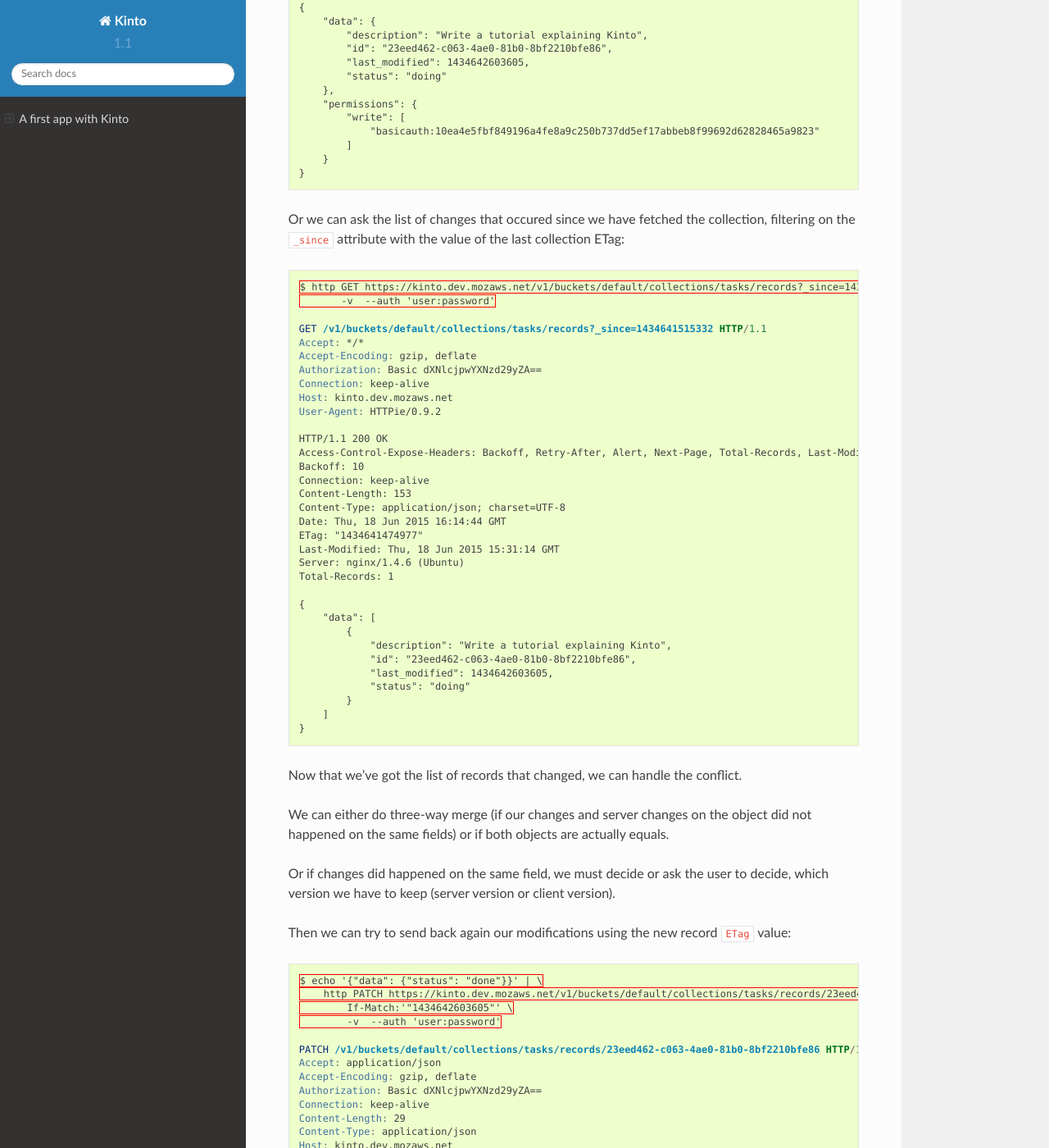
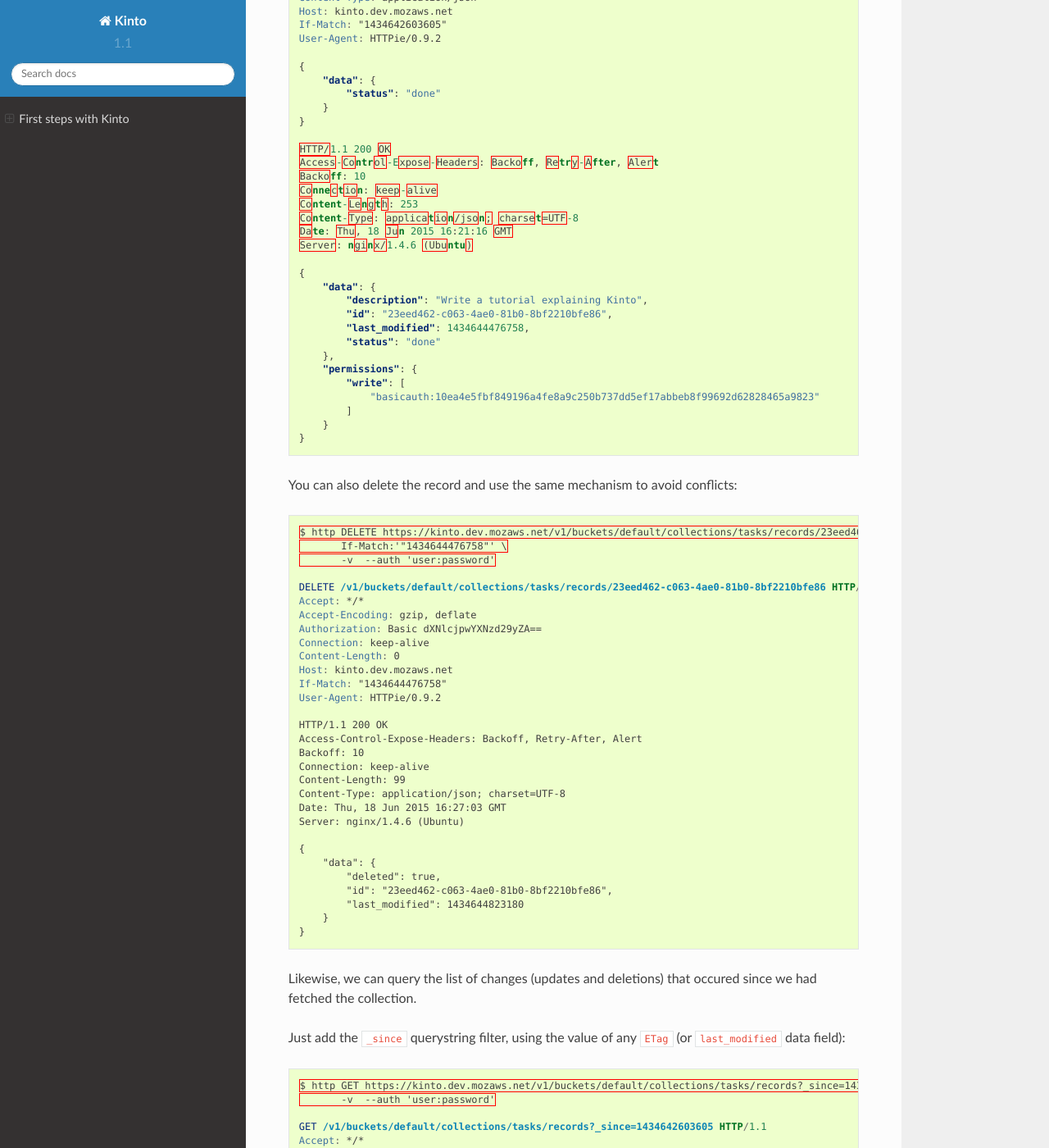
Before and after one commit to Kinto/kinto, a Sphinx documentation site: the page built from docs/tutorial.rst, in a window 1280 px wide and 1400 px high, scrolled down 5094 px. Shown: the whole window at 82% size. Built offline with Sphinx 7.4.7 and the Read the Docs theme 2.0.0, drawn with Linux system fonts in a browser that asks for light colours; some of the changed text lies outside the part shown.

Commit message:
Improve flow and remove feature not available

```diff
--- a/docs/tutorial.rst
+++ b/docs/tutorial.rst
@@ -1,12 +1,12 @@
 .. _tutorial:
 
-A first app with Kinto
+First steps with Kinto
 ######################
 
 There are actually two kinds of applications where *Kinto* is
-particulary relevant:
+particulary relevant as a storage backend:
 
-  - Sync user data between her devices;
+  - Sync user data between devices;
   - Sync and share data between users, with fined-grained permissions.
 
 
@@ -18,55 +18,17 @@
 
 
 In order to separate data between each user, we will use the default
-*personal bucket* to create our collection:
+*personal bucket*.
 
-.. code-block:: http
+Unlike other buckets, the collections in the ``default`` bucket are created
+implicitly.
 
-    $ echo '{"data": {}}' | \
-        http PUT https://kinto.dev.mozaws.net/v1/buckets/default/collections/tasks \
-             --auth 'user:password'
-
-    PUT /v1/buckets/default/collections/tasks HTTP/1.1
-    Accept: application/json
-    Accept-Encoding: gzip, deflate
-    Authorization: Basic dXNlcjpwYXNzd29yZA==
-    Connection: keep-alive
-    Content-Length: 13
-    Content-Type: application/json
-    Host: kinto.dev.mozaws.net
-    User-Agent: HTTPie/0.9.2
-
-    {
-        "data": {}
-    }
-
-    HTTP/1.1 200 OK
-    Access-Control-Expose-Headers: Backoff, Retry-After, Alert
-    Backoff: 10
-    Connection: keep-alive
-    Content-Length: 155
-    Content-Type: application/json; charset=UTF-8
-    Date: Thu, 18 Jun 2015 15:18:18 GMT
-    Server: nginx/1.4.6 (Ubuntu)
-
-    {
-        "data": {
-            "id": "tasks",
-            "last_modified": 1434640698718
-        },
-        "permissions": {
-            "write": [
-                "basicauth:10ea4e5fbf849196a4fe8a9c250b737dd5ef17abbeb8f99692d62828465a9823"
-            ]
-        }
-    }
-
-As soon as the collection has been created, you may want to start to add some tasks in it.
-
-Let start with a really simple data model:
+Let us start with a really simple data model:
 
   - ``description``: A string describing the task
   - ``status``: The status of the task, (e.g. ``todo``, ``doing`` or ``done``).
+
+And post a sample record in the ``tasks`` collection:
 
 .. code-block:: http
 
@@ -115,7 +77,7 @@
     }
 
 
-Let's grab our new list of tasks:
+Let us fetch our new collection of tasks:
 
 .. code-block:: http
 
@@ -201,25 +163,23 @@
     }
 
 There you should ask yourself, what happens if another device already
-updated the record in between, will I override its change?
+updated the record in between, will this request overwrite changes?
 
-You've got two conflicts resolution behaviors:
+With the request shown above, yes it will.
 
-- Server wins, in that case the server will reject changes in case
-  something changed on server side.
-- Client wins, in that case the change will override previous changes
+In case you want the server to reject changes if the record was modified
+in the interim, you must send the ``If-Match`` header.
 
-The previous call above is the Client wins behavior.
+In the ``If-Match`` header, you can send either the ``ETag`` header value you
+obtained while fetching the collection, or the value of the ``last_modified``
+data field you had for this record.
 
-In case you want to use the *Server wins* behavior you must send the
-``If-Match`` header:
-
-Let say, we didn't refresh the server since our first POST and we send
-the ETag we obtained while fetching the collection ``"1434641515332"``:
+Let's try to modify the record using an obsolete value of ``ETag`` (obtained
+while we fetched the collection):
 
 .. code-block:: http
 
-    $ echo '{"data": {"status": "doing"}}' | \
+    $ echo '{"data": {"status": "done"}}' | \
         http PATCH https://kinto.dev.mozaws.net/v1/buckets/default/collections/tasks/records/23eed462-c063-4ae0-81b0-8bf2210bfe86 \
             If-Match:'"1434641515332"' \
             -v  --auth 'user:password'
@@ -258,9 +218,11 @@
         "message": "Resource was modified meanwhile"
     }
 
-The server rejects the modification with a 412 error code.
+As expected here, the server rejects the modification with a ``412 Precondition Failed``
+error response.
 
-In order to merge both version, we can fetch the last version of this single record:
+In order to update this record safely, we can fetch the last version of this single record,
+and merge attributes locally:
 
 .. code-block:: http
 
@@ -301,57 +263,12 @@
         }
     }
 
-Or we can ask the list of changes that occured since we have fetched
-the collection, filtering on the ``_since`` attribute with the value
-of the last collection ETag:
+The strategy to merge changes locally are up to client, and might depend
+on the client specifications. *Three-way merge* is possible when changes do
+not affect the same fields, or if both objects are equal. Prompting the user
+to decide what version should be kept might also be an option.
 
-.. code-block:: http
-
-    $ http GET https://kinto.dev.mozaws.net/v1/buckets/default/collections/tasks/records?_since=1434641515332 \
-           -v  --auth 'user:password'
-
-    GET /v1/buckets/default/collections/tasks/records?_since=1434641515332 HTTP/1.1
-    Accept: */*
-    Accept-Encoding: gzip, deflate
-    Authorization: Basic dXNlcjpwYXNzd29yZA==
-    Connection: keep-alive
-    Host: kinto.dev.mozaws.net
-    User-Agent: HTTPie/0.9.2
-
-    HTTP/1.1 200 OK
-    Access-Control-Expose-Headers: Backoff, Retry-After, Alert, Next-Page, Total-Records, Last-Modified, ETag
-    Backoff: 10
-    Connection: keep-alive
-    Content-Length: 153
-    Content-Type: application/json; charset=UTF-8
-    Date: Thu, 18 Jun 2015 16:14:44 GMT
-    ETag: "1434641474977"
-    Last-Modified: Thu, 18 Jun 2015 15:31:14 GMT
-    Server: nginx/1.4.6 (Ubuntu)
-    Total-Records: 1
-
-    {
-        "data": [
-            {
-                "description": "Write a tutorial explaining Kinto",
-                "id": "23eed462-c063-4ae0-81b0-8bf2210bfe86",
-                "last_modified": 1434642603605,
-                "status": "doing"
-            }
-        ]
-    }
-
-Now that we've got the list of records that changed, we can handle the conflict.
-
-We can either do three-way merge (if our changes and server changes on
-the object did not happened on the same fields) or if both objects are
-actually equals.
-
-Or if changes did happened on the same field, we must decide or ask
-the user to decide, which version we have to keep (server version or
-client version).
-
-Then we can try to send back again our modifications using the new
+Once merged, we can send back again our modifications using the last
 record ``ETag`` value:
 
 .. code-block:: http
@@ -401,8 +318,8 @@
         }
     }
 
-You can also delete the record and use the same mechanism for
-synchronization:
+
+You can also delete the record and use the same mechanism to avoid conflicts:
 
 .. code-block:: http
 
@@ -437,9 +354,11 @@
         }
     }
 
-If you want to obtain the list of records that were updated or
-deleted, you can use the ``_since`` parameter with the last ETag you
-had:
+
+Likewise, we can query the list of changes (updates and deletions) that occured
+since we had fetched the collection.
+
+Just add the ``_since`` querystring filter, using the value of any ``ETag`` (or ``last_modified`` data field):
 
 .. code-block:: http
 
@@ -478,12 +397,16 @@
     }
 
 
-Build an app to share and sync data between user
-================================================
+The list will be empty if no change occured. Instead, you can also use the
+``If-None-Match`` header with the last ``ETag`` value in order to obtain a
+``304 Not Modified`` response if nothing changed.
 
-The only difference with what we've describe above is that you will
-not use the ``default`` user bucket, but you will create a bucket for
-your app:
+
+Sync and share data between users
+=================================
+
+Instead of using the *personal bucket*, we will create a specific bucket ``todo``
+for the application.
 
 .. code-block:: http
 
@@ -525,12 +448,13 @@
         }
     }
 
-Then you will have to define permissions about what you want people to
-be able to do with your bucket.
+By default, the creator is the only administrator (see ``write`` permission).
 
-In our case, we want people to be able create and share ``tasks``, so
-we will create a collection with the ``record:create`` permission for
-authenticated users:
+You will now have to define permissions to introduce collaboration.
+
+In our case, we want people to be able create and share tasks, so
+we will create a collection ``tasks`` with the ``record:create`` permission for
+authenticated users (i.e. ``system.Authenticated``):
 
 .. code-block:: http
 
@@ -587,7 +511,7 @@
    permission of any objects you are creating.
 
 
-Then Alice can create a task:
+Now Alice can create a task in this collection:
 
 .. code-block:: http
 
@@ -635,7 +559,7 @@
         }
     }
 
-And Bob can create a task:
+And Bob can also create a task:
 
 .. code-block:: http
 
@@ -684,51 +608,20 @@
     }
 
 
-Then Alice can only see her tasks:
-
-.. code-block::
-
-    $ http GET https://kinto.dev.mozaws.net/v1/buckets/todo/collections/tasks/records \
-        -v --auth 'alice:alicepassword'
-
-    GET /v1/buckets/todo/collections/tasks/records HTTP/1.1
-    Accept: */*
-    Accept-Encoding: gzip, deflate
-    Authorization: Basic YWxpY2U6YWxpY2VwYXNzd29yZA==
-    Connection: keep-alive
-    Host: kinto.dev.mozaws.net
-    User-Agent: HTTPie/0.9.2
-
-
-And Bob can only see his tasks:
-
-.. code-block:: http
-
-    $ http GET https://kinto.dev.mozaws.net/v1/buckets/todo/collections/tasks/records \
-        -v --auth 'bob:bobpassword'
-
-    GET /v1/buckets/todo/collections/tasks/records HTTP/1.1
-    Accept: */*
-    Accept-Encoding: gzip, deflate
-    Authorization: Basic Ym9iOmJvYnBhc3N3b3Jk
-    Connection: keep-alive
-    Host: kinto.dev.mozaws.net
-    User-Agent: HTTPie/0.9.2
-
-If Alice want to share a task with Bob, she can give him the ``read`` permission:
+If Alice wants to share a task with Bob, she can give him the ``read`` permission
+on her records:
 
 .. code-block:: http
 
     $ echo '{
-        "data": {},
         "permissions": {
             "read": ["basicauth:a103c2e714a04615783de8a03fef1c7fee221214387dd07993bb9aed1f2f2148"]
         }
     }' | \
-    http PUT https://kinto.dev.mozaws.net/v1/buckets/todo/collections/tasks/records/2fa91620-f4fa-412e-aee0-957a7ad2dc0e \
+    http PATCH https://kinto.dev.mozaws.net/v1/buckets/todo/collections/tasks/records/2fa91620-f4fa-412e-aee0-957a7ad2dc0e \
         -v --auth 'alice:alicepassword'
 
-    PUT /v1/buckets/todo/collections/tasks/records/2fa91620-f4fa-412e-aee0-957a7ad2dc0e HTTP/1.1
+    PATCH /v1/buckets/todo/collections/tasks/records/2fa91620-f4fa-412e-aee0-957a7ad2dc0e HTTP/1.1
     Accept: application/json
     Accept-Encoding: gzip, deflate
     Authorization: Basic YWxpY2U6YWxpY2VwYXNzd29yZA==
@@ -772,45 +664,35 @@
     }
 
 
-Then Bob can now see the one tasks that Alice shared with him:
+Here we share individual records, and nobody (except its creator) can obtain the
+collection records. For example, a ``read`` permission could be added on
+the collection to allow authenticated users to list the whole list.
 
-.. code-block:: http
+.. notes::
 
-And Bob can see only his tasks:
+    Currently, *Kinto* does not support the use-case where the whole collection is
+    private and each user obtains a list containing only the records where she
+    has read access.
 
-.. code-block:: http
-
-    $ http GET https://kinto.dev.mozaws.net/v1/buckets/todo/collections/tasks/records \
-        -v --auth 'bob:bobpassword'
-
-    GET /v1/buckets/todo/collections/tasks/records HTTP/1.1
-    Accept: */*
-    Accept-Encoding: gzip, deflate
-    Authorization: Basic Ym9iOmJvYnBhc3N3b3Jk
-    Connection: keep-alive
-    Host: kinto.dev.mozaws.net
-    User-Agent: HTTPie/0.9.2
-
-
-Here we are sharing records, but if you share a collection, you share
-all the items of this collection with the same right and same for buckets.
+    **This is on top of our priorities!**
 
 
 Working with groups
 ===================
 
 To go further, you may want to allow users to share data with a group
-of people.
+of users.
 
-Let's add the right for people to create group in our ``todo`` bucket:
+Let's add the permission for authenticated users to create groups in the ``todo``
+bucket:
 
 .. code-block:: http
 
-    $ echo '{"data": {}, "permissions": {"group:create": ["system.Authenticated"]}}' | \
-        http PUT https://kinto.dev.mozaws.net/v1/buckets/todo \
+    $ echo '{"permissions": {"group:create": ["system.Authenticated"]}}' | \
+        http PATCH https://kinto.dev.mozaws.net/v1/buckets/todo \
             -v --auth 'user:password'
 
-    PUT /v1/buckets/todo HTTP/1.1
+    PATCH /v1/buckets/todo HTTP/1.1
     Accept: application/json
     Accept-Encoding: gzip, deflate
     Authorization: Basic dXNlcjpwYXNzd29yZA==
@@ -853,7 +734,7 @@
         }
     }
 
-Then Alice can create a group of her friends Bob and Mary:
+Now Alice can create a group of her friends Bob and Mary:
 
 .. code-block:: http
 
@@ -907,20 +788,19 @@
         }
     }
 
-The alice can share here record directly with her group of friends:
+Consequently, Alice can share her records directly with her group of friends:
 
 .. code-block:: http
 
     $ echo '{
-        "data": {},
         "permissions": {
             "read": ["/buckets/todo/groups/alice-friends"]
         }
     }' | \
-    http PUT https://kinto.dev.mozaws.net/v1/buckets/todo/collections/tasks/records/2fa91620-f4fa-412e-aee0-957a7ad2dc0e \
+    http PATCH https://kinto.dev.mozaws.net/v1/buckets/todo/collections/tasks/records/2fa91620-f4fa-412e-aee0-957a7ad2dc0e \
         -v --auth 'alice:alicepassword'
 
-    PUT /v1/buckets/todo/collections/tasks/records/2fa91620-f4fa-412e-aee0-957a7ad2dc0e HTTP/1.1
+    PATCH /v1/buckets/todo/collections/tasks/records/2fa91620-f4fa-412e-aee0-957a7ad2dc0e HTTP/1.1
     Accept: application/json
     Accept-Encoding: gzip, deflate
     Authorization: Basic YWxpY2U6YWxpY2VwYXNzd29yZA==
@@ -963,7 +842,7 @@
         }
     }
 
-Then Mary can get back the record:
+And now, Mary can access the record:
 
 .. code-block:: http
 
@@ -971,16 +850,30 @@
         -v --auth 'mary:marypassword'
 
 
+.. note::
+
+    The records of the personal bucket can also be shared! In order to obtain
+    its id, just use ``GET /buckets/default`` and then share its content using
+    the full URL (e.g. ``/buckets/b86b26b8-be36-4eaa-9ed9-2e6de63a5252``)!
 
 
 Conclusion
 ==========
 
-In this tutorial, you have see all the concept exposed by Kinto:
+In this tutorial, you have seen some of the concepts exposed by *Kinto*:
 
-- Using the default personal user bucket to sync user data
-- Creating a bucket to share data between people
-- Adding Bucket, Collection and Records
-- Editing object's permissions
-- Adding a group and assigning permission to a group
-- Using ``If-Match``, ``ETag`` and ``_since`` to handle synchronization and conflict handling
+- Using the default personal user bucket;
+- Handling synchronization and conflicts;
+- Creating a bucket to share data between users;
+- Creating groups, collections and records;
+- Modifying objects permissions, for users and groups;
+
+More details about permissions, HTTP API headers and status codes.
+
+.. notes::
+
+    We plan to improve our documentation and make sure it is as easy as
+    possible to get started with *Kinto*.
+
+    Please do not hesitate to :ref:`give us feedback <contributing>`, and if you are
+    interested to improve it, join us!
```
Also changed, not shown: other parts of docs/tutorial.rst (+1 -4 lines).
